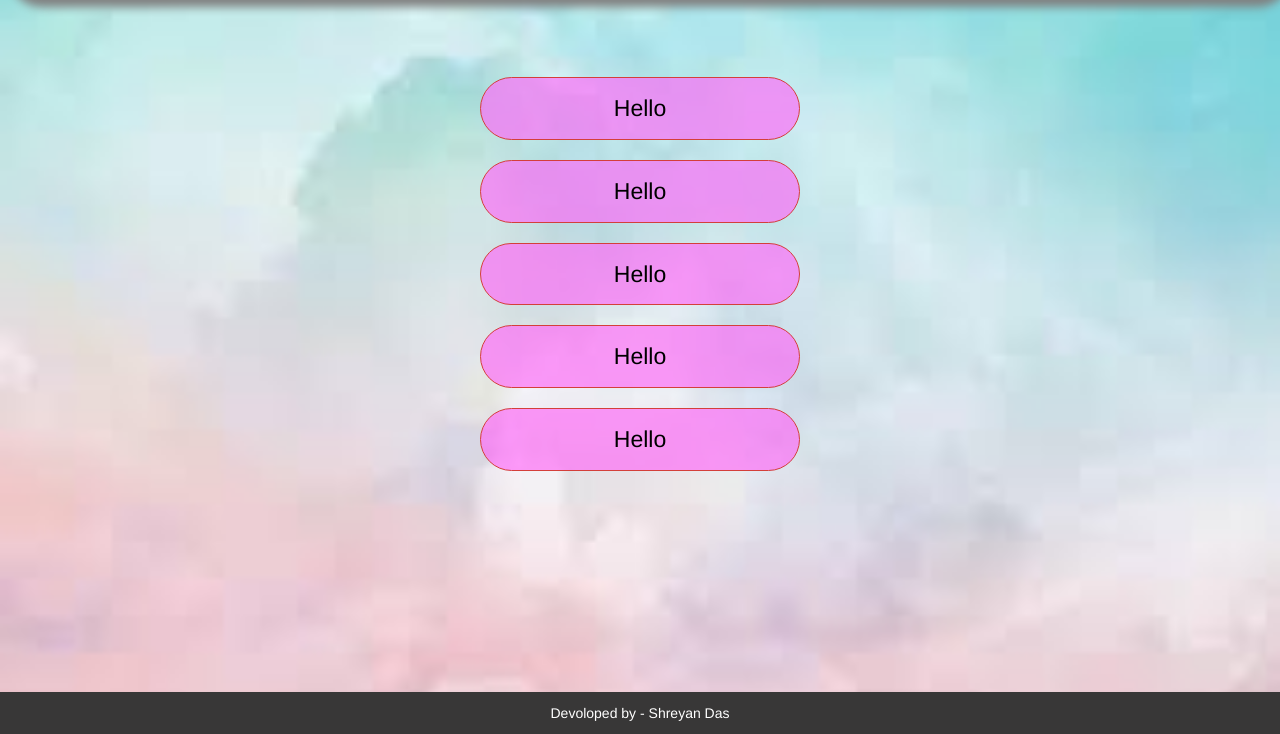
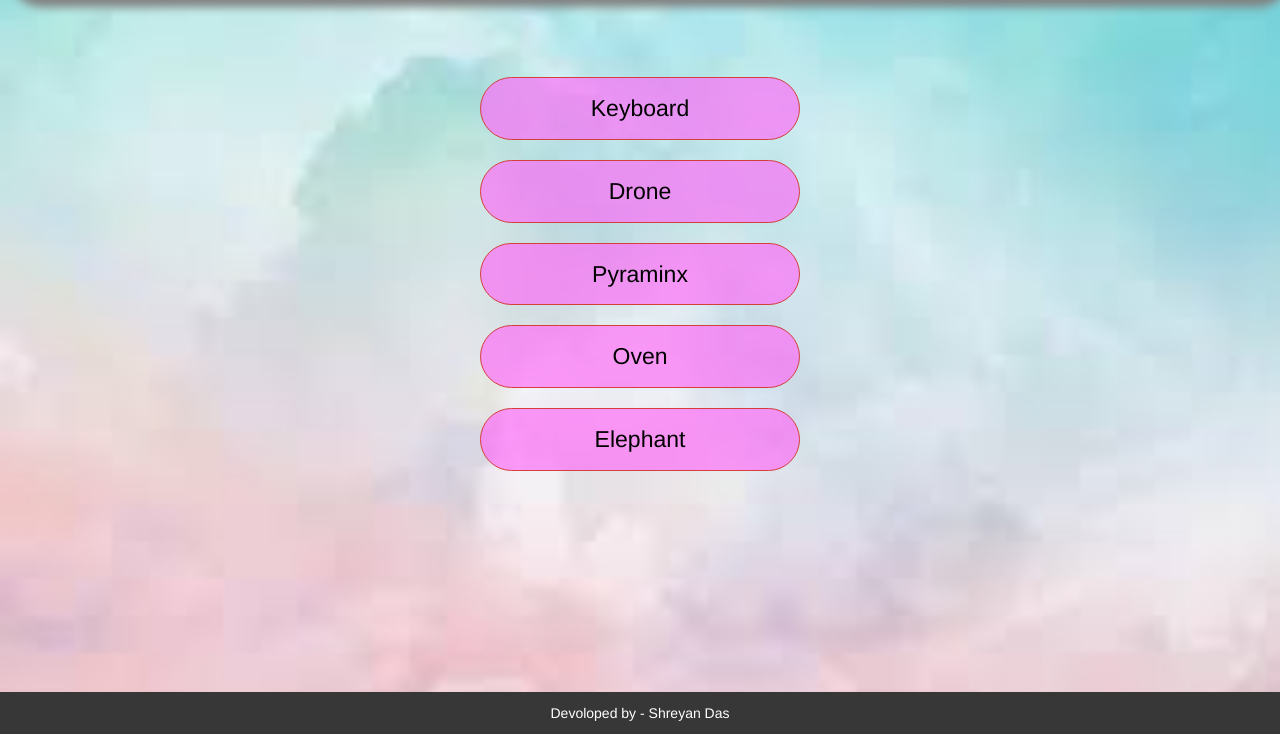
Before and after one commit to ishantond/OBJECT-DETECTOR-WEB-APP, a plain HTML site: page index.html in a window 1280 px wide. Shown: the part 66-800 px from the top of the page. Drawn offline with nearby package versions, Linux system fonts and the light colour scheme.

Commit message:
Update index.html

```diff
--- a/index.html
+++ b/index.html
@@ -19,19 +19,19 @@
                    <br>
                    <br><br><br><br>
 
-         <a  href="" class="btn btn-danger button">Hello</a>
+         <a  href="" class="btn btn-danger button">Keyboard</a>
          <br>
          <br>
-         <a  href="" class="btn btn-danger button">Hello</a>
+         <a  href="" class="btn btn-danger button">Drone</a>
          <br>
          <br>
-         <a  href="" class="btn btn-danger button">Hello</a>
+         <a  href="" class="btn btn-danger button">Pyraminx</a>
          <br>
          <br>
-         <a  href="" class="btn btn-danger button">Hello</a>
+         <a  href="" class="btn btn-danger button">Oven</a>
          <br>
          <br>
-         <a  href="" class="btn btn-danger button">Hello</a>
+         <a  href="" class="btn btn-danger button">Elephant</a>
 
 
         </center>
```
